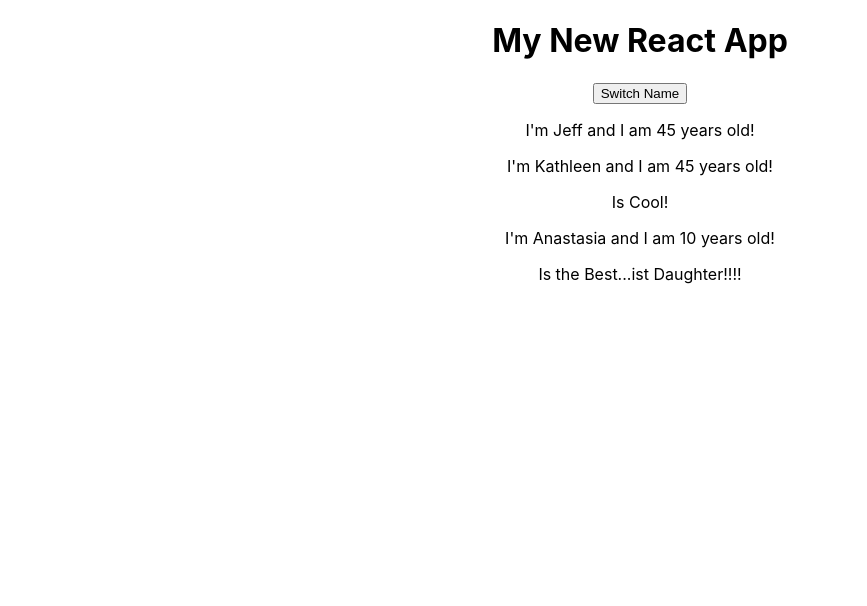
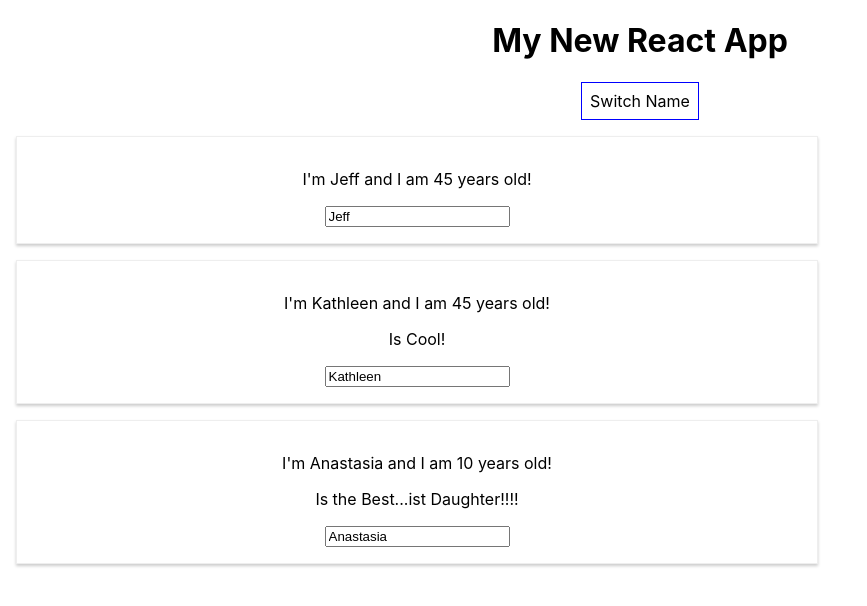
Before and after one commit to WebbWear/react_course_udemy, a React (Create React App) app: page / in a window 1280 px wide. Shown: the top 606 px of the page, without its empty margins (0-867 px from the left). Built offline with nearby package versions, Linux system fonts and the light colour scheme.

Commit message:
nameChangedHandle, style button, name cards

```diff
--- a/src/App.js
+++ b/src/App.js
@@ -19,7 +19,17 @@ class App extends Component {
         { name: newName, age: 45 },
         { name: 'Kitty', age: 45 },
         { name: 'Bunny', age: 10 }
-    ]
+      ]
+  } )
+  }
+
+  nameChangedHandler = (event) => {
+    this.setState( {
+      persons: [
+        { name: 'Turtle', age: 45 },
+        { name: event.target.value, age: 45 },
+        { name: 'Bunny', age: 10 }
+      ]
   } )
   }
 
@@ -34,7 +44,8 @@ class App extends Component {
         <Person
           name={this.state.persons [1].name}
           age={this.state.persons [1].age}
-          click={this.switchNameHandler.bind(this, 'Donkey Daddy!!!')} >Is Cool!</Person>
+          click={this.switchNameHandler.bind(this, 'Donkey Daddy!!!')}
+          changed={this.nameChangedHandler} >Is Cool!</Person>
         <Person
           name={this.state.persons [2].name}
           age={this.state.persons [2].age}>Is the Best...ist Daughter!!!!</Person>
--- /dev/null
+++ b/src/Person/Person.css
@@ -0,0 +1,16 @@
+.Person{
+    width: 60%;
+    margin: 16px;
+    border: 1px solid #eee;
+    box-shadow: 0 2px 3px #ccc;
+    padding: 16px;
+    text-align: center;
+}
+
+button{
+    background-color: white;
+    font: inherit;
+    border: 1px solid blue;
+    padding: 8px;
+    cursor: pointer;
+}
--- a/src/Person/Person.js
+++ b/src/Person/Person.js
@@ -1,10 +1,12 @@
 import React  from 'react';
+import './Person.css';
 
 const person = ( props ) => {
         return (
-            <div>
+            <div className="Person">
                 <p onClick={props.click}>I'm {props.name} and I am {props.age} years old!</p>
                 <p>{props.children}</p>
+                <input type="text" onChange={props.changed} value={props.name} />
             </div>
         )
     };
```
